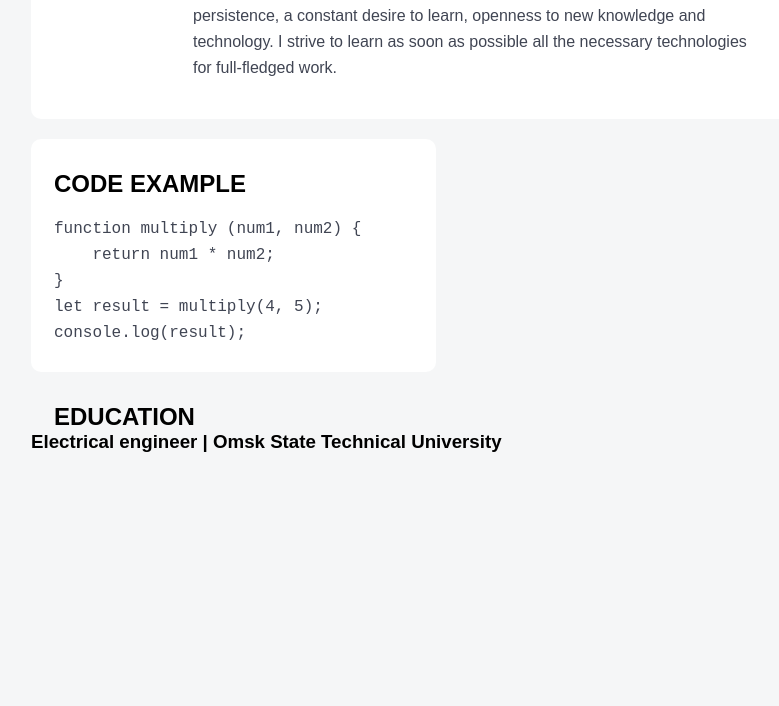
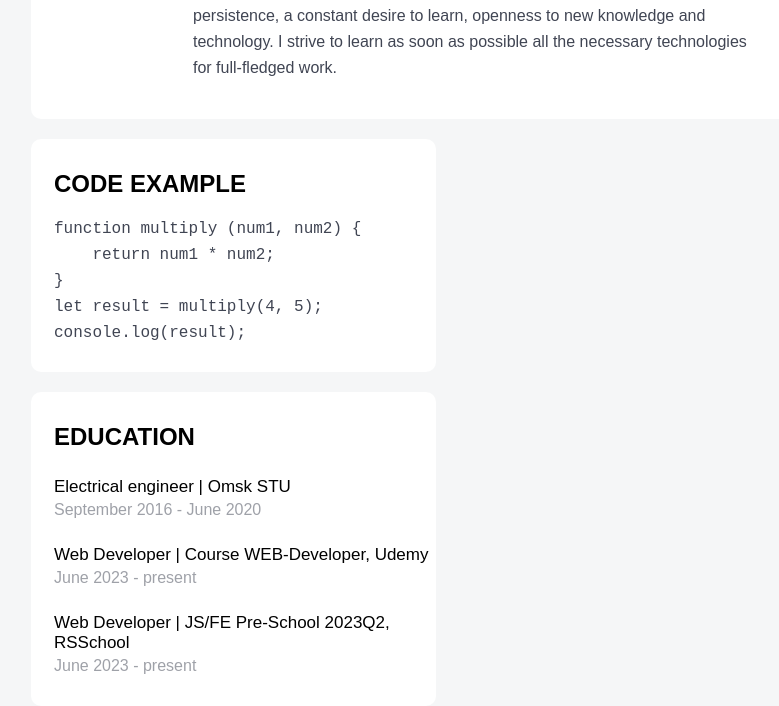
Before and after one commit to ForzaMax/rsschool-cv, a plain HTML site: page index.html in a window 1280 px wide. Shown: the part 276-982 px from the top of the page, without its empty margins (229-1008 px from the left). Before the commit the page ends 800 px from the top, so only its background shows below. Drawn offline with Linux system fonts and the light colour scheme; a web font is replaced by a local one.

Commit message:
feat: add section Education

```diff
--- a/index.html
+++ b/index.html
@@ -51,10 +51,19 @@ console.log(result);
                 </section>
 
                 <section class="education">
-                    <h2 class="title">
+                        <h2 class="title">
                         Education
-                    </h2>
-                    <h3 class="subtitle">Electrical engineer | Omsk State Technical University</h3>
+                        </h2>
+                    <div>
+                        <h3 class="subtitle">Electrical engineer | Omsk STU</h3>
+                        <p class="date">September 2016 - June 2020</p>
+
+                        <h3 class="subtitle">Web Developer | Course WEB-Developer, Udemy</h3>
+                        <p class="date">June 2023 - present</p>
+
+                        <h3 class="subtitle">Web Developer | JS/FE Pre-School 2023Q2, RSSchool</h3>
+                        <p class="date">June 2023 - present</p>
+                    </div>
                 </section>
             </div>
         </div>
--- a/style.css
+++ b/style.css
@@ -81,15 +81,19 @@ body {
     line-height: 26px;
 }
 
-.code-example {
+.code-example, .education {
     margin-top: 20px;
+    padding: 31px 0 0 23px;
     width: 405px;
     border-radius: 10px;
     background-color: #FFFFFF;
 }
 
+.education {
+    padding-bottom: 31px;
+}
+
 .code-example .title, .education .title{
-    padding: 31px 0 0 23px;
     font-size: 24px;
     font-weight: 700;
     line-height: normal;
@@ -98,10 +102,26 @@ body {
 
 .text {
     margin-top: 18px;
-    margin-left: 23px;
     text-align: left;
     color: var(--text, #404553);
     font-size: 16px;
     font-weight: 400;
     line-height: 26px;
 }
+
+
+.education .subtitle {
+    margin-top: 26px;
+    font-size: 17px;
+    font-weight: 500;
+}
+
+.education .date {
+    margin-top: 4px;
+    color: var(--text, #404553);
+    font-size: 16px;
+    font-style: normal;
+    font-weight: 400;
+    line-height: normal;
+    opacity: 0.5;
+}
```
